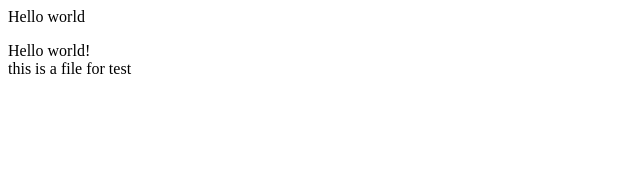
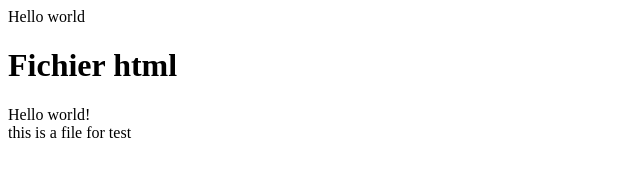
Before and after one commit to kebc/demo_git, a plain HTML site: page index.html in a window 1280 px wide. Shown: the whole page, without its empty margins (0-640 px from the left). Drawn offline with Linux system fonts and the light colour scheme.

Commit message:
Ajoute de h1

```diff
--- a/index.html
+++ b/index.html
@@ -5,6 +5,7 @@
 		<titre>Hello world</titre>
 	</head>
 	<body>
+		<h1>Fichier html</h1>
 		<p>Hello world!<br/>
 		this is a file for test</p>
 	</body>
```
